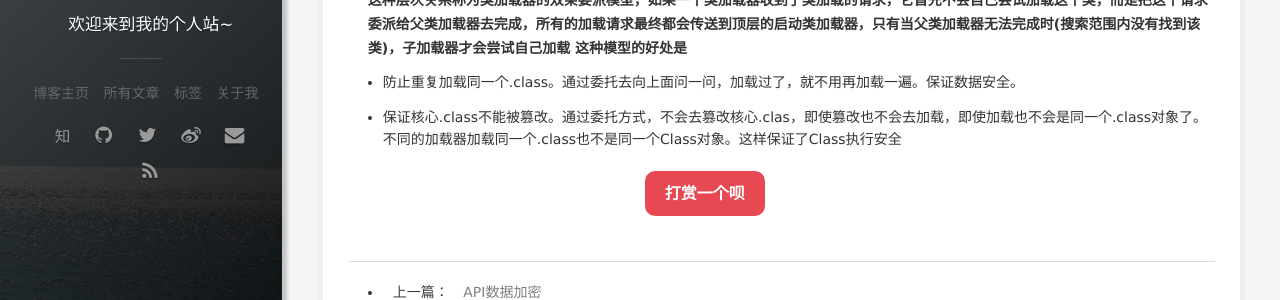
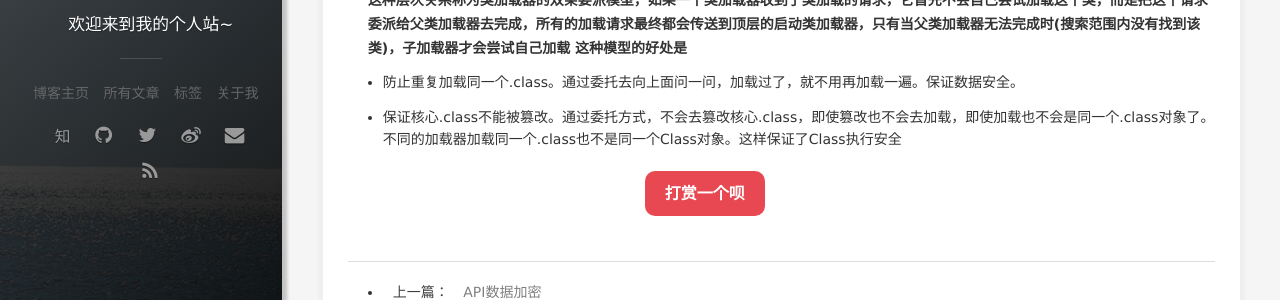
Before and after one commit to zichen-fei/zichen-fei.github.io, a Jekyll site: the page built from _posts/2019-09-27-类加载顺序1.md, in a window 1280 px wide and 900 px high, scrolled down 2066 px. Shown: the part 447-747 px from the top of the window. Built offline with Jekyll 4.4.1, drawn with Linux system fonts in a browser that asks for light colours; nearby versions of some CDN libraries; comment, search, counter and statistics services are not loaded; some of the changed text lies outside the part shown.

Commit message:
update post

```diff
--- a/_posts/2019-09-27-类加载顺序1.md
+++ b/_posts/2019-09-27-类加载顺序1.md
@@ -67,4 +67,4 @@ tags: java
 **这种层次关系称为类加载器的双亲委派模型，如果一个类加载器收到了类加载的请求，它首先不会自己尝试加载这个类，而是把这个请求委派给父类加载器去完成，所有的加载请求最终都会传送到顶层的启动类加载器，只有当父类加载器无法完成时(搜索范围内没有找到该类)，子加载器才会尝试自己加载
 这种模型的好处是**
 + 防止重复加载同一个.class。通过委托去向上面问一问，加载过了，就不用再加载一遍。保证数据安全。
-+ 保证核心.class不能被篡改。通过委托方式，不会去篡改核心.clas，即使篡改也不会去加载，即使加载也不会是同一个.class对象了。不同的加载器加载同一个.class也不是同一个Class对象。这样保证了Class执行安全
++ 保证核心.class不能被篡改。通过委托方式，不会去篡改核心.class，即使篡改也不会去加载，即使加载也不会是同一个.class对象了。不同的加载器加载同一个.class也不是同一个Class对象。这样保证了Class执行安全
```
Also changed, not shown: other parts of _posts/2019-09-27-类加载顺序1.md (+1 -1 lines).
